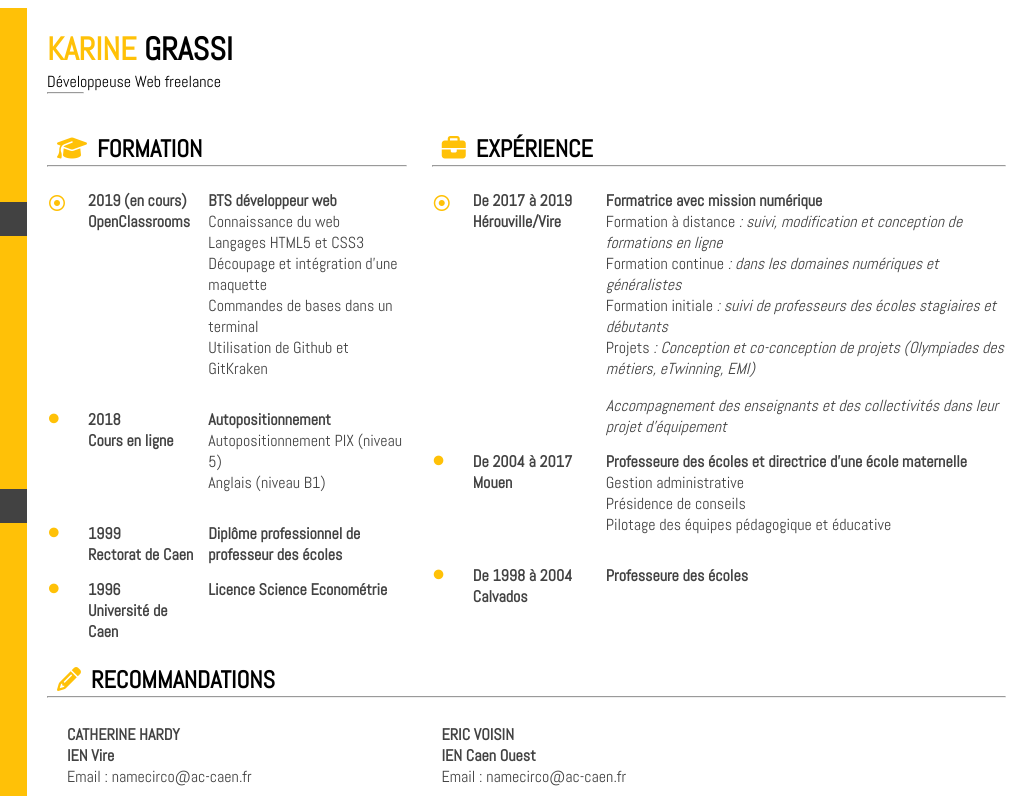
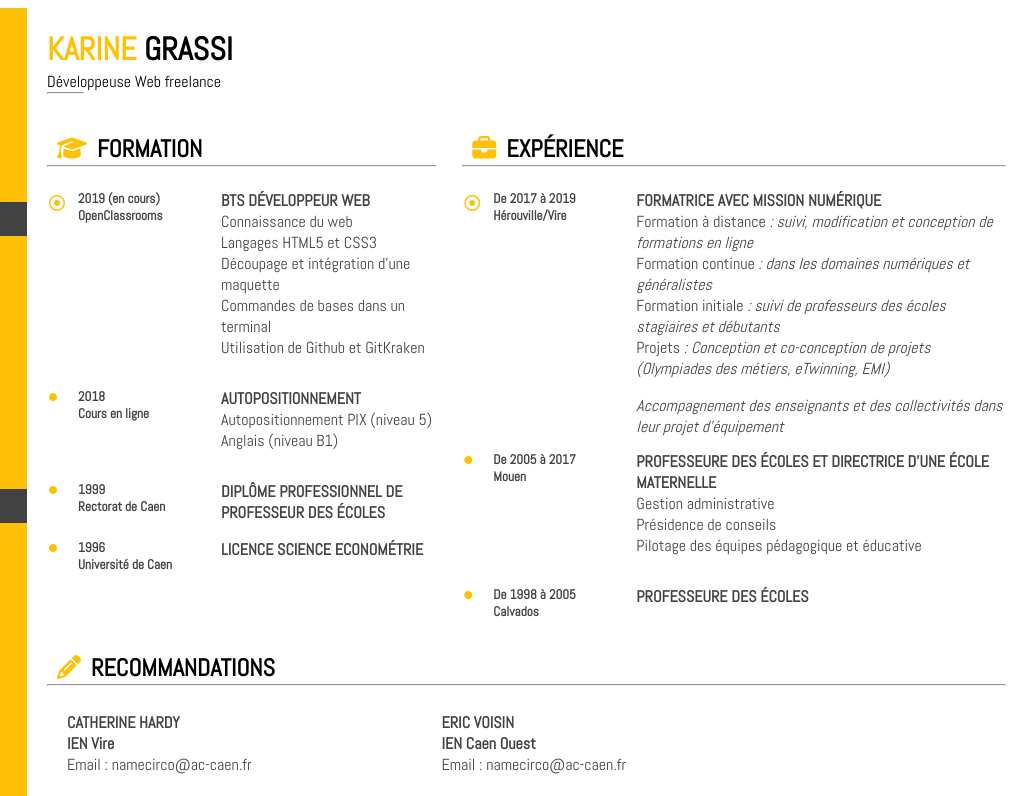
Before and after one commit to Kamuse14/P2, a plain HTML site: page cvkg.html in a window 1280 px wide. Shown: the top 796 px of the page, 261-1280 px from the left. Drawn offline with Linux system fonts and the light colour scheme.

Commit message:
modifications 2ème colonne section

```diff
--- a/cvkg.html
+++ b/cvkg.html
@@ -53,8 +53,8 @@
 					<table>
 						<tr>
 							<td><i class="far fa-dot-circle"></i></td>
-							<td><h4> 2019 (en cours)<br/>
-							OpenClassrooms</h4></td>
+							<td class="td_form"><h5> 2019 (en cours)<br/>
+							OpenClassrooms</h5></td>
 							<td><h4> BTS développeur web </h4>
 							<ul>
 								<li>Connaissance du web </li>
@@ -68,8 +68,8 @@
 						<tr>
 
 							<td><i class="fas fa-circle"></i></td>
-							<td><h4>2018 <br/>
-							Cours en ligne</h4></td>
+							<td class="td_form"><h5>2018 <br/>
+							Cours en ligne</h5></td>
 							<td><h4>Autopositionnement</h4>
 							<ul>
 								<li>Autopositionnement PIX (niveau 5)</li>
@@ -79,16 +79,16 @@
 
 						<tr>
 							<td><i class="fas fa-circle"></i></td>
-							<td><h4>1999 <br/>
-							Rectorat de Caen </h4></td>
+							<td class="td_form"><h5>1999 <br/>
+							Rectorat de Caen </h5></td>
 							<td><h4> Diplôme professionnel de professeur des écoles </h4></td>
 						</tr>
 
 						<tr>
 
 							<td><i class="fas fa-circle"></i></td>
-							<td><h4>1996 <br/>
-							Université de Caen </h4></td>
+							<td class="td_form"><h5>1996 <br/>
+							Université de Caen </h5></td>
 							<td><h4> Licence Science Econométrie </h4></td>
 						</tr>
 					</table>
@@ -100,8 +100,8 @@
 					<table>
 						<tr>
 							<td><i class="far fa-dot-circle"></i></td>
-							<td class="td_exp"><h4>De 2017 à 2019	<br/>
-							Hérouville/Vire</h4></td>
+							<td class="td_exp"><h5>De 2017 à 2019	<br/>
+							Hérouville/Vire</h5></td>
 							<td><h4> Formatrice avec mission numérique </h4>
 								<ul>
 									<li>Formation à distance <em>: suivi, modification et conception de formations en ligne</em></li>
@@ -114,7 +114,7 @@
 
 						<tr>
 							<td><i class="fas fa-circle"></i></td>
-							<td class="td_exp"><h4>De 2004 à 2017 <br/>
+							<td class="td_exp"><h5>De 2005 à 2017 <br/>
 							Mouen </h4></td>
 							<td><h4>Professeure des écoles et directrice d'une école maternelle</h4>
 							<ul>
@@ -127,8 +127,8 @@
 
 						<tr>
 							<td><i class="fas fa-circle"></i></td>
-							<td class="td_exp"><h4>De 1998 à 2004<br/>
-							Calvados </h4></td>
+							<td class="td_exp"><h5>De 1998 à 2005<br/>
+							Calvados </h5></td>
 							<td><h4> Professeure des écoles </h4> </td>
 						</tr>
 
--- a/style.css
+++ b/style.css
@@ -95,7 +95,7 @@ table i /*position et couleur des puces*/
 
 table .fas.fa-circle /* Réduction de la taille des puces*/
 {
-	font-size: 0.6em;
+	font-size: 0.5em;
 }
 
 table, #recommandations ul
@@ -124,6 +124,7 @@ h3
 
 h4
 {
+	text-transform: uppercase;
 	margin: 10px 0px 0px 0px;
 }
 
@@ -206,9 +207,19 @@ td /*alignement des cellules en haut*/
 	vertical-align: top;
 }
 
-.td_exp /* largeur d'une colonne*/
+.td_form, .td_exp /* largeur deuxième colonne*/
 {
 	min-width: 120px;
+}
+
+h5
+{
+
+}
+
+table h5
+{
+	margin: 10px 0px 10px -10px;
 }
 
 #recommandations /*placer les deux listes en ligne sur toute la largeur*/
```
